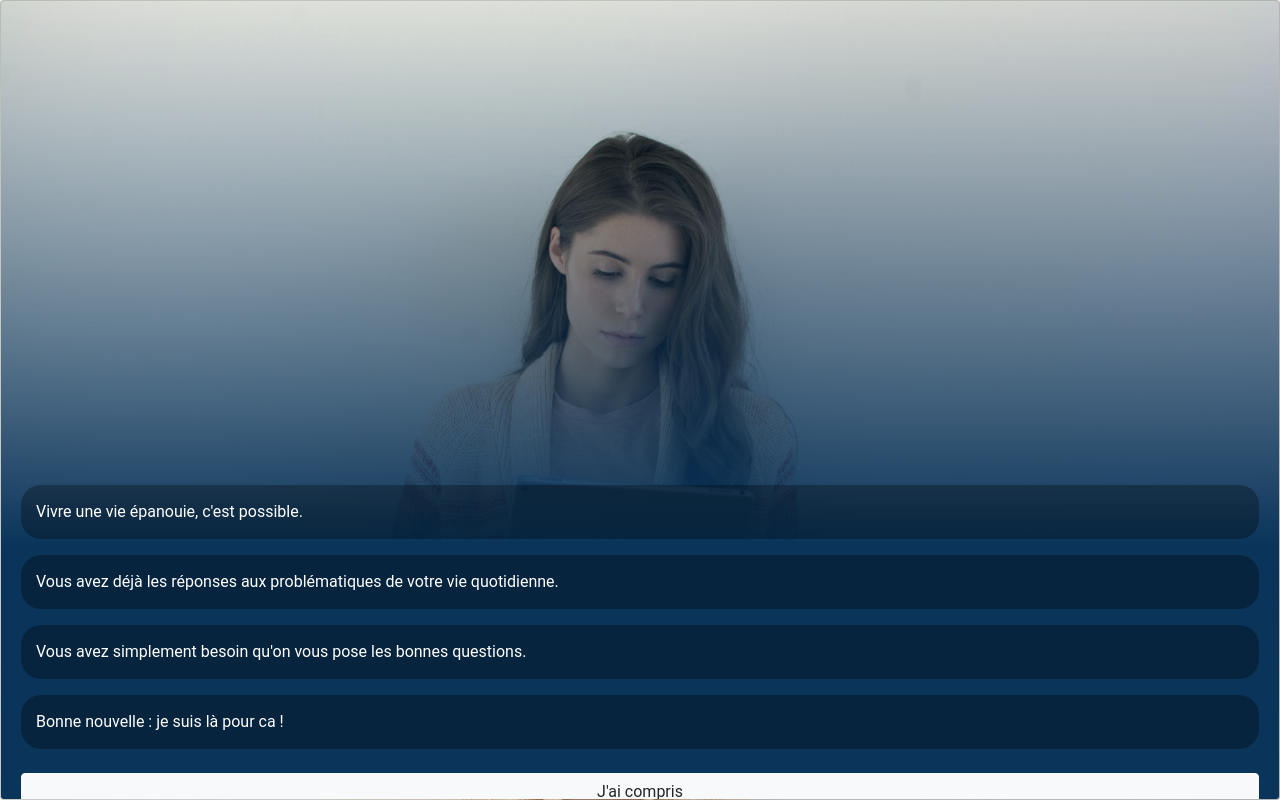
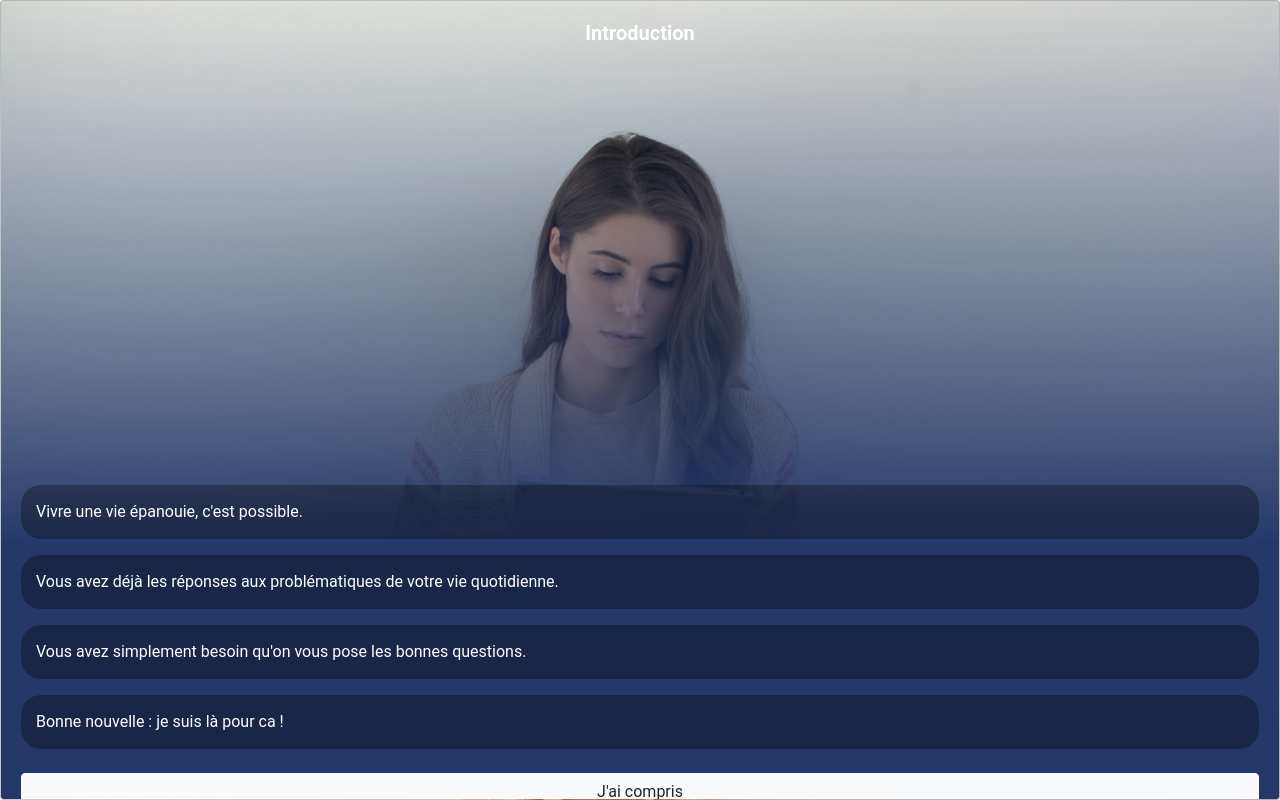
Before and after one commit to AntoineMorel44/Emma, an Angular app: page / in a window 1280 px wide. Built offline with nearby package versions, Linux system fonts and the light colour scheme.

Commit message:
Feat/ Design

```diff
--- a/src/app/pages/home/home.page.scss
+++ b/src/app/pages/home/home.page.scss
@@ -10,7 +10,7 @@
     overflow: auto;
 
     .card-body {
-        background: linear-gradient(0deg, rgba(10, 52, 90, 1) 35%, rgba(0, 0, 0, 0.0001) 100%);
+        background: linear-gradient(0deg, rgba(35, 56, 103, 1) 35%, rgba(0, 0, 0, 0.0001) 100%);
         min-height: auto;
     }
 
@@ -31,7 +31,8 @@
 
     .main-card-title {
         // background-color: #0a345a;
-        color: transparent;
+        color: white;
+        font-weight: bold;
         margin-left: 60px;
         margin-right: 60px;
         /* width: 100px; */
@@ -76,7 +77,7 @@
 }
 
 .text-bottom-container {
-    background: linear-gradient(0deg, rgba(10, 52, 90, 1) 0%, rgba(10, 52, 90, 0.1) 70%);
+    background: linear-gradient(0deg, rgba(35, 56, 103, 1) 0%, rgba(35, 56, 103, 0.1) 70%);
     height: 100%;
     border-radius: 20px;
     padding: 20px;
@@ -113,7 +114,7 @@
     bottom: 0px;
     height: 60px;
     width: 100%;;
-    background: linear-gradient(0deg, rgb(22, 75, 126) 0%, rgb(10, 52, 90) 100%);
+    background: linear-gradient(0deg, rgb(62, 58, 127) 0%, rgb(59, 135, 186) 100%);
     background-color: rgb(10, 52, 90);
     // box-shadow: 10px 10px 10px 7px black;
     // border: 1px solid rgba(0,0,0,.125);
```
